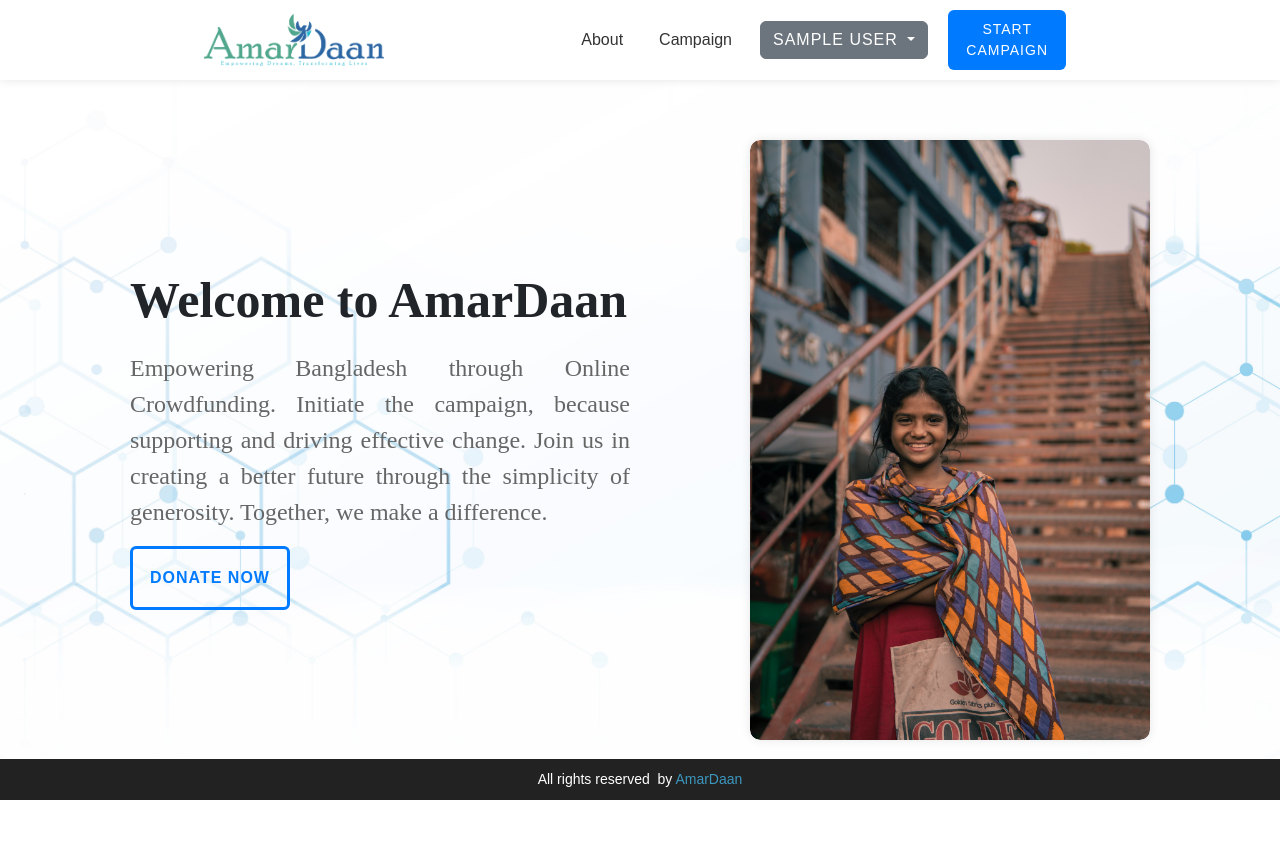
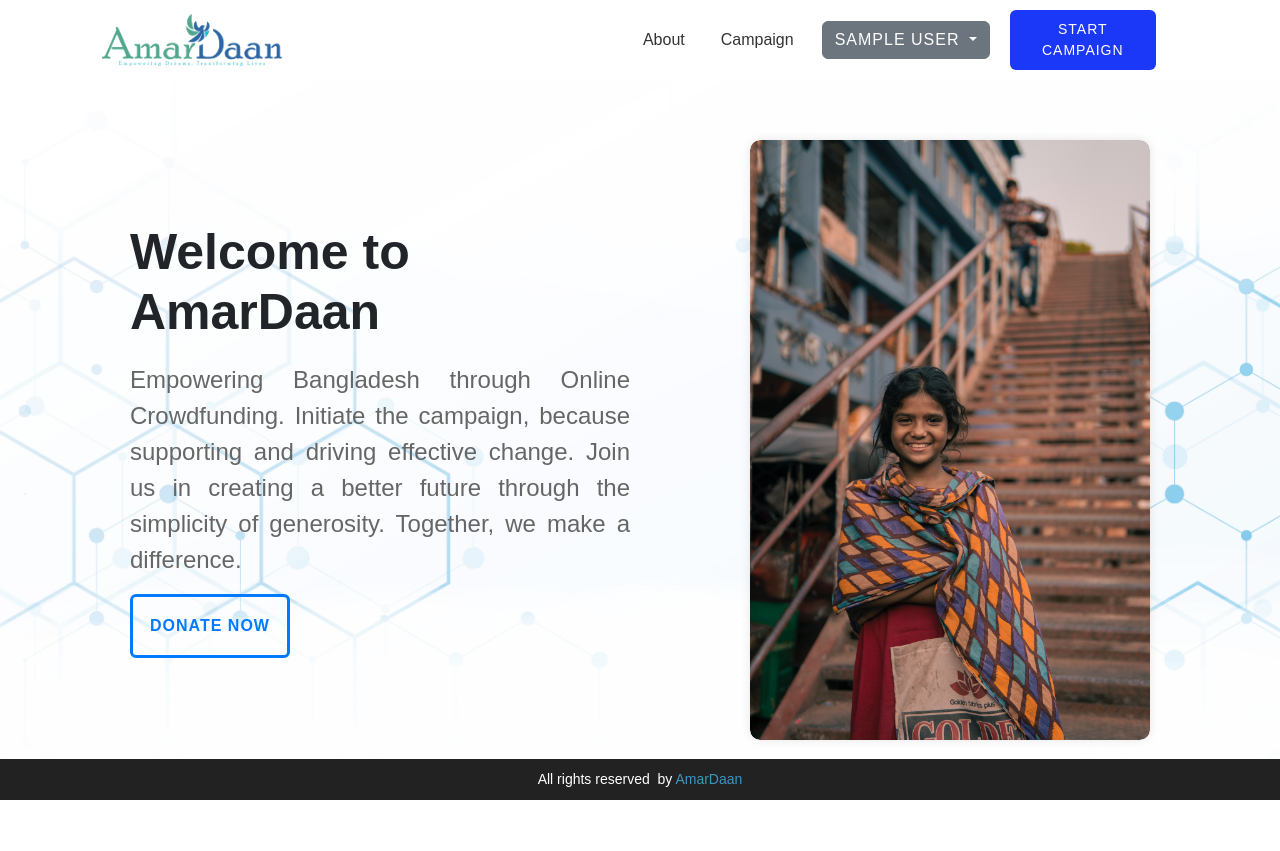
Before and after one commit to MamunKhan71/AmarDaan, a Flask app: page / in a window 1280 px wide. Shown: the top 851 px of the page. Run offline with Flask 3, Linux system fonts and the light colour scheme; the visitor is signed in with stand-in values (Sample User, id 1); some libraries are stand-ins or nearby versions; some web fonts are replaced.

Commit message:
Improvements to the UI!

```diff
--- a/AmarDaan/static/css/navbar.css
+++ b/AmarDaan/static/css/navbar.css
@@ -8,8 +8,7 @@ button {
   .navbar {
     background-color: white;
     height: 80px;
-    box-shadow: 0px 0px 10px rgba(0, 0, 0, 0.1);
-    padding: 0px 15% 0px 15%;
+    padding: 0px 8% 0px 7%;
   }
 
   .navbar-brand {
@@ -41,7 +40,7 @@ button {
   .btn-start-campaign {
     font-size: 14px; /* Adjust the font size as needed */
     padding: 8px 17px ;
-    background-color: #007bff;
+    background-color: #1b38f8;
     color: white;
   }
   .btn-red{
@@ -66,7 +65,6 @@ button {
     height: 150px;
   }
 
-  /* Styling for navigation buttons */
   .navigation-buttons {
     display: flex;
     align-items: center;
--- a/AmarDaan/static/css/style.css
+++ b/AmarDaan/static/css/style.css
@@ -12,9 +12,9 @@ body{
   }
   .beautiful-header {
     background-image: url('../images/headerbg.jpg');
-    background-size: cover; /* Show the full image without cropping */
-    background-repeat: no-repeat; /* Prevent the image from repeating */
-    background-position: center center; /* Center the background image */
+    background-size: cover;
+    background-repeat: no-repeat;
+    background-position: center center;
     padding: 60px 0;
     text-align: center;
 }
@@ -35,7 +35,6 @@ body{
   }
 
   .header-title {
-    font-family: 'Li Ador Noirrit';
     font-size: 50px;
     font-weight: 700;
     margin-bottom: 20px;
@@ -43,7 +42,6 @@ body{
   }
 
   .header-description {
-    font-family: 'Li Ador Noirrit';
     font-size: 24px;
     color: #666;
   }
@@ -63,7 +61,6 @@ body{
     border-radius: 10px;
     box-shadow: 0 0 10px rgba(0, 0, 0, 0.1);
   }
-
   .image-box img {
     width: 100%;
     height: auto;
@@ -131,18 +128,6 @@ p{
   src:url('https://colorlib.com/etc/cf/ContactFrom_v1/fonts/font-awesome-4.7.0/fonts/fontawesome-webfont.eot?#iefix&v=4.7.0') format('embedded-opentype'),url('https://colorlib.com/etc/cf/ContactFrom_v1/fonts/font-awesome-4.7.0/fonts/fontawesome-webfont.woff2?v=4.7.0') format('woff2'),url('https://colorlib.com/etc/cf/ContactFrom_v1/fonts/font-awesome-4.7.0/fonts/fontawesome-webfont.woff?v=4.7.0') format('woff'),url('https://colorlib.com/etc/cf/ContactFrom_v1/fonts/font-awesome-4.7.0/fonts/fontawesome-webfont.ttf?v=4.7.0') format('truetype'),url('https://colorlib.com/etc/cf/ContactFrom_v1/fonts/font-awesome-4.7.0/fonts/fontawesome-webfont.svg?v=4.7.0#fontawesomeregular') format('svg');
   font-weight:normal;
   font-style:normal;
-}
-@font-face {
-  font-family:Montserrat-Regular;
-  src:url(https://colorlib.com/etc/cf/ContactFrom_v1/fonts/montserrat/Montserrat-Regular.ttf);
-}
-@font-face {
-  font-family:Montserrat-Bold;
-  src:url(https://colorlib.com/etc/cf/ContactFrom_v1/fonts/montserrat/Montserrat-Bold.ttf);
-}
-@font-face {
-  font-family:Montserrat-ExtraBold;
-  src:url(https://colorlib.com/etc/cf/ContactFrom_v1/fonts/montserrat/Montserrat-ExtraBold.ttf);
 }
 
 * {
--- a/AmarDaan/static/index.js
+++ b/AmarDaan/static/index.js
@@ -10,7 +10,7 @@ function changeImage() {
   headerImage.src = imageSources[currentImageIndex];
 }
 
-setInterval(changeImage, 3000);
+setInterval(changeImage, 2500);
 
 // Code for campaign cards
 const prevBtn = document.getElementById("prevBtn");
--- a/amardaan/templates/statistics.html
+++ b/amardaan/templates/statistics.html
@@ -143,7 +143,7 @@
                         <path d="M10.5418 19.25C15.3513 19.25 19.2502 15.3512 19.2502 10.5417C19.2502 5.73223 15.3513 1.83337 10.5418 1.83337C5.73235 1.83337 1.8335 5.73223 1.8335 10.5417C1.8335 15.3512 5.73235 19.25 10.5418 19.25Z" stroke="#596780" stroke-width="1.5" stroke-linecap="round" stroke-linejoin="round"/>
                         <path d="M20.1668 20.1667L18.3335 18.3334" stroke="#596780" stroke-width="1.5" stroke-linecap="round" stroke-linejoin="round"/>
                     </svg>
-                    <input type="text" class="search__input" placeholder="Search something here">
+                    <input type="text" class="search__input" placeholder="Search campaign here">
                 </div>
                 <div class="user-nav">
                     <button class="notification">
```
